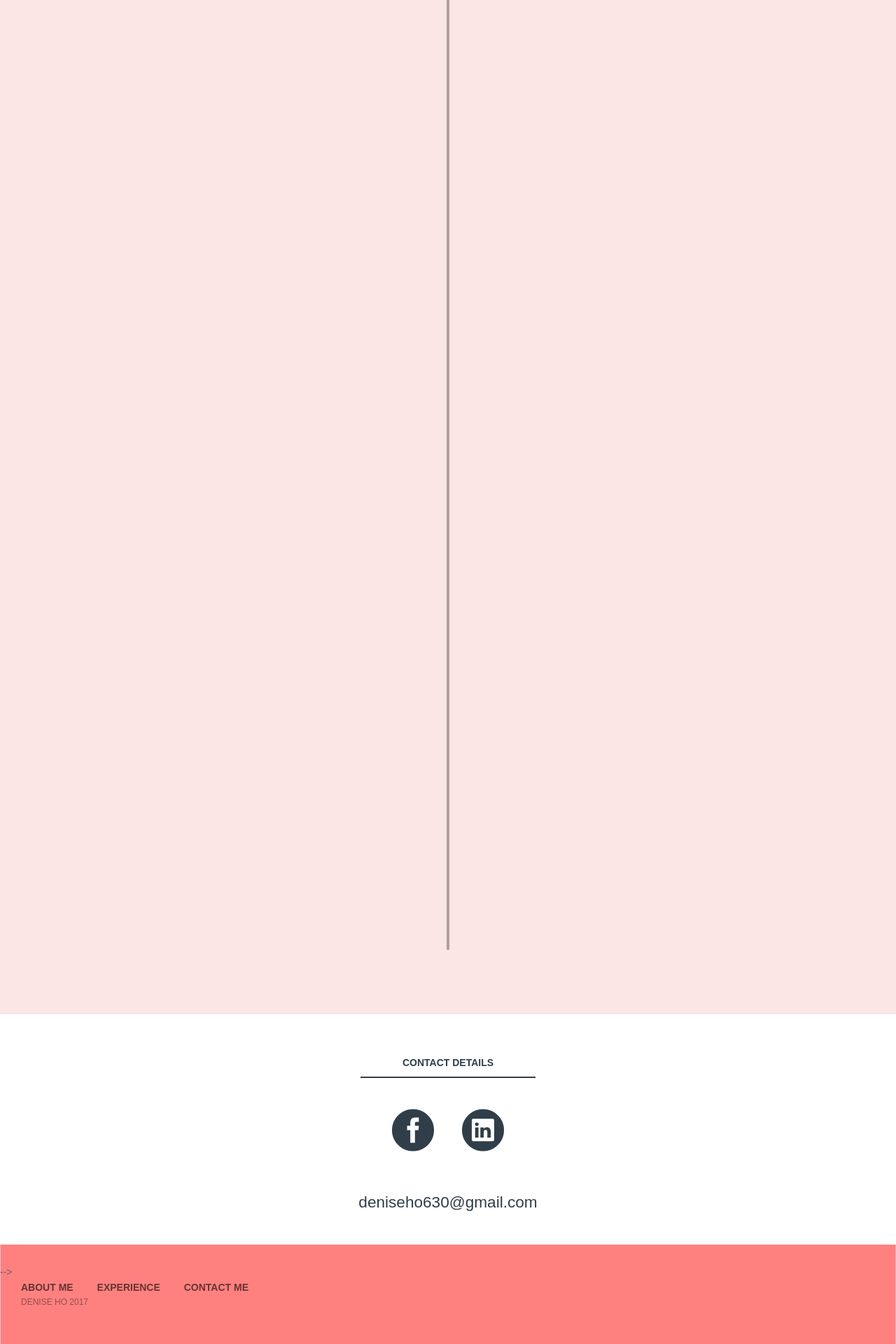
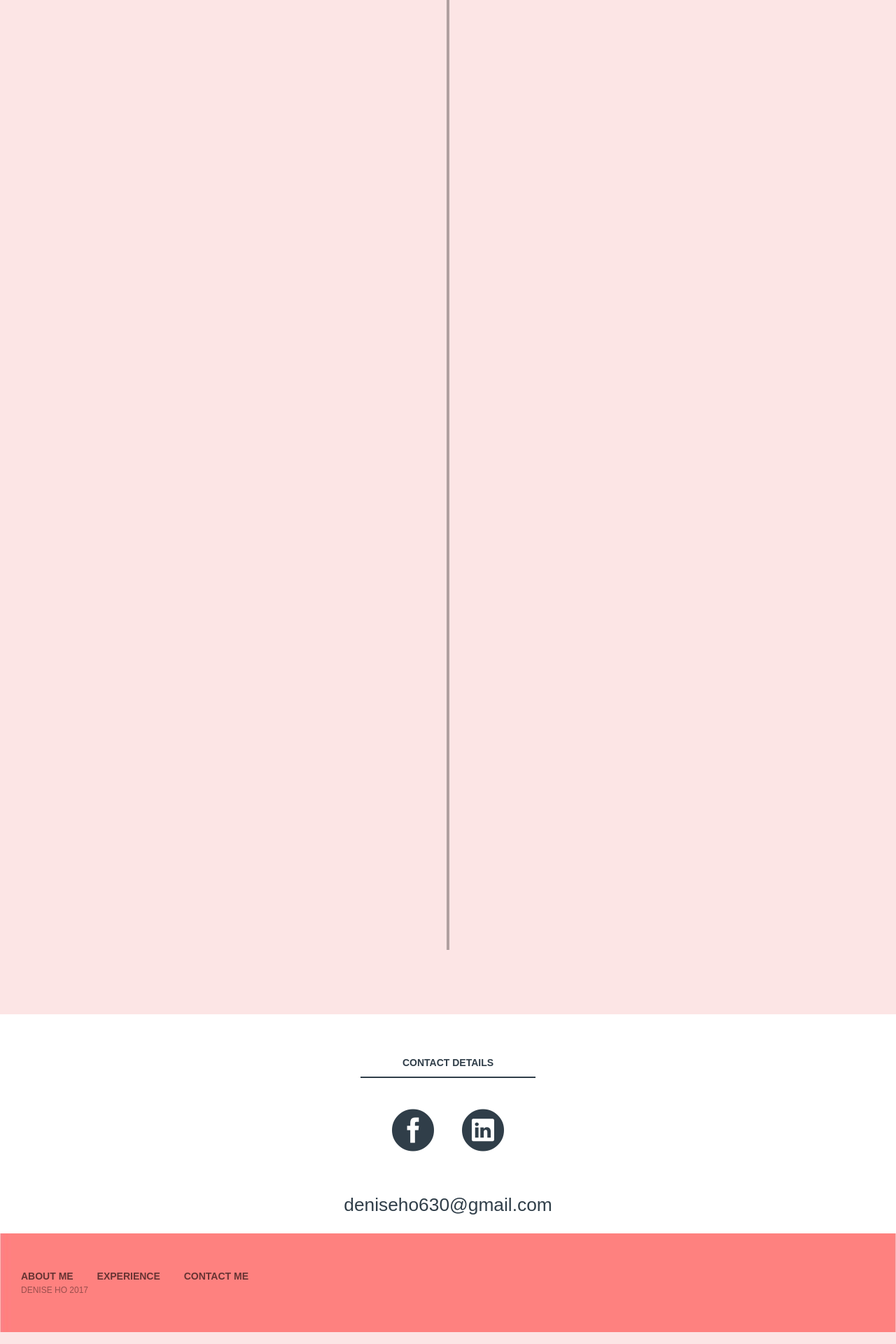
Before and after one commit to deniseho/Portfolio, a Jekyll site: the page built from index.html, in a window 1280 px wide. Shown: the part 2843-4763 px from the top of the page at 70% size. Built offline with Jekyll 4.4.1, drawn with Linux system fonts in a browser that asks for light colours; nearby versions of some CDN libraries; Markdown is read by kramdown in place of the engine named in the settings.

Commit message:
update styles

```diff
--- a/_includes/message.html
+++ b/_includes/message.html
@@ -1,7 +1,7 @@
 <section>
     <h2 id="Contact">Contact Me</h2>
     <hr class="bar" />
-    <!--<form method="post" action="deniseho630@gmail.com">
+    <form method="post" action="deniseho630@gmail.com">
         <div class="contact-info-group">
             <label>
             <span>Your Name</span>
@@ -18,5 +18,5 @@
                     <input type="submit" value="Send"/>
                 </div>
         </label>
-    </form>-->
+    </form>
 </section>
--- a/assets/css/main.css
+++ b/assets/css/main.css
@@ -920,7 +920,7 @@
   display: inline-block;
   margin-bottom: 70px;
   color: #303e49;
-  font-size: 30px;
+  font-size: 35px;
   font-weight: 300; }
 
 .biglink:hover {
@@ -1002,7 +1002,8 @@
   width: 40px;
   height: 40px;
   border-radius: 50%;
-  background: #303e49;
+  /*background: #303e49;*/
+  background: #906f6f;
   box-shadow: 0 0 0 4px #ffffff, inset 0 2px 0 rgba(0, 0, 0, 0.08), 0 3px 0 4px rgba(0, 0, 0, 0.05); }
   .cd-timeline-img img {
     display: block;
```
Also changed, not shown: 2 other files.
